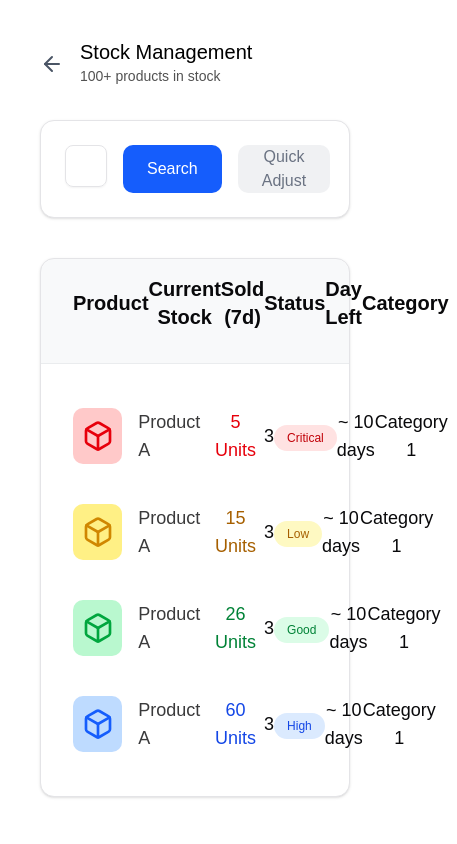
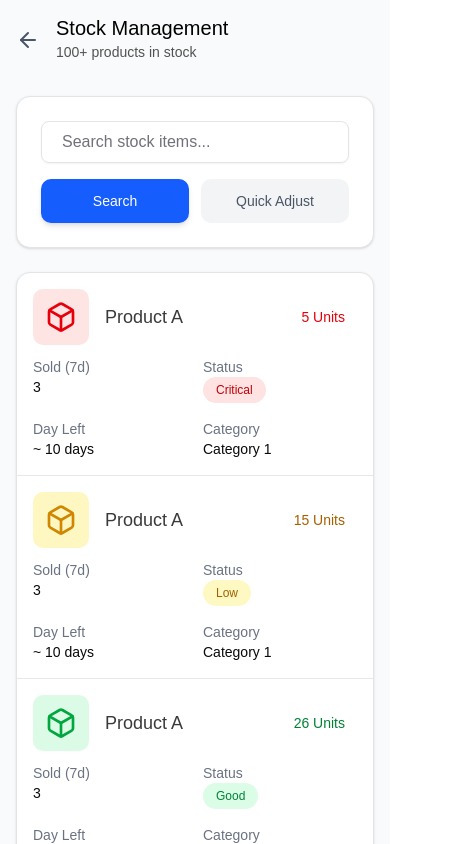
Before and after one commit to SiamAlSobari/frontend-dinacom, a Next.js app: page /dashboard/view in a window 390 px wide. Shown: the top 844 px of the page, 457 px wide, since content can reach past the window. Built offline with nearby package versions, Linux system fonts and the light colour scheme.

Commit message:
fix: responsive

```diff
--- a/src/app/auth/page.tsx
+++ b/src/app/auth/page.tsx
@@ -1,13 +1,13 @@
 'use client'
 
-import React, { useState } from 'react'
+import React from 'react'
 import { Card } from '@/common/shadcn-ui/card'
 import SignInForm from '@/features/auth/SignInForm'
 import SignUpForm from '@/features/auth/SignUpForm'
 import Image from 'next/image'
 
 export default function AuthPage() {
-  const [tab, setTab] = useState<'signin' | 'signup'>('signin')
+  const [tab, setTab] = React.useState<'signin' | 'signup'>('signin')
 
   return (
     <div className="min-h-screen flex flex-col lg:flex-row overflow-hidden">
--- a/src/app/dashboard/page.tsx
+++ b/src/app/dashboard/page.tsx
@@ -1,7 +1,10 @@
+import HeaderDashboardIndex from '@/features/dashboard/index/HeaderDashboardIndex'
 import React from 'react'
 
 export default function DashboardRootPage() {
   return (
-    <div>page</div>
+    <div>
+        <HeaderDashboardIndex />
+    </div>
   )
 }
--- a/src/app/dashboard/view/page.tsx
+++ b/src/app/dashboard/view/page.tsx
@@ -1,5 +1,4 @@
 "use client"
-
 import StockSearchBar from "@/features/dashboard/view-stock/StockSearchBar"
 import StockTable from "@/features/dashboard/view-stock/StockTable"
 import { ArrowLeft } from "lucide-react"
@@ -7,6 +6,7 @@ import React from "react"
 
 export default function ViewStockPage() {
   const [search, setSearch] = React.useState("")
+  const [tab, setTab] = React.useState<"view" | "adjust">("view")
 
   const stockItems = [
     { name: "Product A", stock_in: 5, stock_out: 3, status: "Critical", day_left: 10, caregory: "Category 1", image: "saas.png" },
@@ -22,13 +22,12 @@ export default function ViewStockPage() {
   )
 
   return (
-    <div className="p-10">
+    <div className="p-4 sm:p-6 lg:p-10 min-h-screen bg-gray-50">
       {/* Page Header */}
       <div className="flex items-center gap-4 mb-8">
         <button>
           <ArrowLeft className="text-gray-600" size={24} />
         </button>
-
         <div className="flex flex-col">
           <div className="text-black text-xl font-normal leading-6">
             Stock Management
@@ -40,7 +39,7 @@ export default function ViewStockPage() {
       </div>
 
       {/* Search */}
-      <StockSearchBar search={search} setSearch={setSearch} />
+      <StockSearchBar tabs={tab} setTabs={(value) => setTab(value as "view" | "adjust")} search={search} setSearch={setSearch} />
 
       {/* Table */}
       <StockTable items={filteredStock} />
--- /dev/null
+++ b/src/features/dashboard/index/HeaderDashboardIndex.tsx
@@ -0,0 +1,25 @@
+import Image from 'next/image'
+import Link from 'next/link'
+import React from 'react'
+
+export default function HeaderDashboardIndex() {
+    return (
+        <header className="flex p-5 px-9 border-b items-center gap-3 ">
+            <Link href="/dashboard" className="flex items-start gap-3">
+                <div className="inline-flex items-center justify-center w-13 h-13 bg-blue-600 rounded-md ">
+                    <Image
+                        src="/icons/inventa_icon_white.png"
+                        alt="Logo"
+                        width={32}
+                        height={36}
+                    />
+                </div>
+                <div className="flex items-start flex-col">
+
+                    <h1 className="text-md font-normal text-stone-900">Inventa</h1>
+                    <span className="text-sm font-normal text-stone-600">Dashboard </span>
+                </div>
+            </Link>
+        </header>
+    )
+}
--- a/src/features/dashboard/view-stock/ProductBackgroundColor.tsx
+++ b/src/features/dashboard/view-stock/ProductBackgroundColor.tsx
@@ -10,27 +10,27 @@ function getColorByStatus(status: string) {
   switch (status) {
     case 'Critical':
       return {
-        bg: 'bg-red-200',
+        bg: 'bg-red-200/50',
         icon: 'text-red-600'
       }
     case 'Low':
       return {
-        bg: 'bg-yellow-200',
+        bg: 'bg-yellow-200/50',
         icon: 'text-yellow-600'
       }
     case 'Good':
       return {
-        bg: 'bg-green-200',
+        bg: 'bg-green-200/50',
         icon: 'text-green-600'
       }
     case 'High':
       return {
-        bg: 'bg-blue-200',
+        bg: 'bg-blue-200/50',
         icon: 'text-blue-600'
       }
     default:
       return {
-        bg: 'bg-gray-200',
+        bg: 'bg-gray-200/50',
         icon: 'text-gray-600'
       }
   }
--- a/src/features/dashboard/view-stock/StockSearchBar.tsx
+++ b/src/features/dashboard/view-stock/StockSearchBar.tsx
@@ -4,27 +4,52 @@ import { Input } from '@/common/shadcn-ui/input'
 interface Props {
   search: string
   setSearch: (value: string) => void
+  tabs: string
+  setTabs: (value: string) => void
 }
 
-export default function StockSearchBar({ search, setSearch }: Props) {
+export default function StockSearchBar({
+  search,
+  setSearch,
+  tabs,
+  setTabs,
+}: Props) {
   return (
-    <Card>
-      <CardContent>
-        <div className="flex">
+    <Card className="mb-6">
+      <CardContent >
+        <div className="flex flex-col gap-4 lg:flex-row lg:items-center lg:gap-6">
+          {/* Input Search */}
           <Input
             value={search}
             onChange={(e) => setSearch(e.target.value)}
-            className="p-5 flex-1"
+            className="w-full lg:flex-1 p-5"
             placeholder="Search stock items..."
           />
 
-          <button className="ml-4 px-6 bg-blue-600 text-white rounded-lg font-medium">
-            Search
-          </button>
+          {/* Buttons */}
+          <div className="flex gap-3 w-full lg:w-auto">
+            <button
+              onClick={() => setTabs('view')}
+              className={`flex-1 lg:flex-none px-6 py-3 rounded-lg font-medium text-sm sm:text-base transition-all ${
+                tabs === 'view'
+                  ? 'bg-blue-600 text-white shadow-md'
+                  : 'bg-gray-100 text-gray-600 hover:bg-gray-200'
+              }`}
+            >
+              Search
+            </button>
 
-          <button className="ml-4 px-6 bg-gray-400/15 text-gray-500 rounded-lg font-medium">
-            Quick Adjust
-          </button>
+            <button
+              onClick={() => setTabs('adjust')}
+              className={`flex-1 lg:flex-none px-6 py-3 rounded-lg font-medium text-sm sm:text-base transition-all ${
+                tabs === 'adjust'
+                  ? 'bg-blue-600 text-white shadow-md'
+                  : 'bg-gray-100 text-gray-600 hover:bg-gray-200'
+              }`}
+            >
+              Quick Adjust
+            </button>
+          </div>
         </div>
       </CardContent>
     </Card>
--- a/src/features/dashboard/view-stock/StockTable.tsx
+++ b/src/features/dashboard/view-stock/StockTable.tsx
@@ -1,6 +1,7 @@
 import { Card, CardContent, CardHeader } from '@/common/shadcn-ui/card'
 import StockTableHeader from './StockTableHeader'
 import StockTableRow from './StockTableRow'
+import StockTableRowMobile from './StokTableRowMobile'
 
 interface StockItem {
   name: string
@@ -14,20 +15,30 @@ interface StockItem {
 
 export default function StockTable({ items }: { items: StockItem[] }) {
   return (
-    <Card className="mt-10 pt-0">
-      <CardHeader className="py-4 border-b border-gray-500/10 rounded-tl-xl rounded-tr-xl bg-gray-300/15">
+    <Card className="mt-6 py-0 lg:mt-10">
+      <CardHeader className="hidden lg:block py-4 border-b border-gray-500/10 rounded-tl-xl rounded-tr-xl bg-gray-300/15">
         <StockTableHeader />
       </CardHeader>
 
-      <CardContent>
-        {items.map((item, index) => (
-          <StockTableRow key={index} item={item} />
-        ))}
-
-        {items.length === 0 && (
+      <CardContent className="p-0">
+        {items.length === 0 ? (
           <div className="text-center py-10 text-gray-400">
             Product not found
           </div>
+        ) : (
+          <>
+            <div className="hidden lg:block">
+              {items.map((item, index) => (
+                <StockTableRow key={index} item={item} />
+              ))}
+            </div>
+
+            <div className="lg:hidden divide-y divide-gray-200">
+              {items.map((item, index) => (
+                <StockTableRowMobile key={index} item={item} />
+              ))}
+            </div>
+          </>
         )}
       </CardContent>
     </Card>
--- a/src/features/dashboard/view-stock/StockTableHeader.tsx
+++ b/src/features/dashboard/view-stock/StockTableHeader.tsx
@@ -1,12 +1,12 @@
 export default function StockTableHeader() {
   return (
     <div className="grid grid-cols-[2fr_1fr_1fr_1fr_1fr_1fr] items-center px-2">
-      <div className="font-semibold text-xl">Product</div>
-      <div className="font-semibold text-xl text-center">Current Stock</div>
-      <div className="font-semibold text-xl text-center">Sold (7d)</div>
-      <div className="font-semibold text-xl text-center">Status</div>
-      <div className="font-semibold text-xl text-center">Day Left</div>
-      <div className="font-semibold text-xl text-center">Category</div>
+      <div className="font-medium text-xl">Product</div>
+      <div className="font-medium text-xl text-center">Current Stock</div>
+      <div className="font-medium text-xl text-center">Sold (7d)</div>
+      <div className="font-medium text-xl text-center">Status</div>
+      <div className="font-medium text-xl text-center">Day Left</div>
+      <div className="font-medium text-xl text-center">Category</div>
     </div>
   )
 }
--- a/src/features/dashboard/view-stock/StockTableRow.tsx
+++ b/src/features/dashboard/view-stock/StockTableRow.tsx
@@ -2,28 +2,22 @@ import ProductBackgroundColor from "./ProductBackgroundColor";
 import StatusBadgeColor from "./StatusBadgeColor";
 import UnitStockViewColor from "./UnitStockViewColor";
 
-
 export default function StockTableRow({ item }: { item: any }) {
   return (
-    <div className="grid grid-cols-[2fr_1fr_1fr_1fr_1fr_1fr] items-center py-4 px-2">
+    <div className="grid grid-cols-[2fr_1fr_1fr_1fr_1fr_1fr] items-center py-4 px-7 border-b border-gray-100 last:border-0">
       <ProductBackgroundColor name={item.name} status={item.status} />
-
       <div className={`font-medium text-lg text-center px-2 py-1 rounded-lg ${UnitStockViewColor(item.stock_in)}`}>
         {item.stock_in} Units
       </div>
-
       <div className="font-medium text-lg text-center">
         {item.stock_out}
       </div>
-
       <div className="font-medium text-lg text-center">
         {StatusBadgeColor(item.status)}
       </div>
-
       <div className="font-medium text-lg text-center">
         ~ {item.day_left} days
       </div>
-
       <div className="font-medium text-lg text-center">
         {item.caregory}
       </div>
--- /dev/null
+++ b/src/features/dashboard/view-stock/StokTableRowMobile.tsx
@@ -0,0 +1,35 @@
+import ProductBackgroundColor from "./ProductBackgroundColor";
+import StatusBadgeColor from "./StatusBadgeColor";
+import UnitStockViewColor from "./UnitStockViewColor";
+
+export default function StockTableRowMobile({ item }: { item: any }) {
+  return (
+    <div className="p-4 space-y-3">
+      <div className="flex items-center justify-between">
+        <ProductBackgroundColor name={item.name} status={item.status} />
+        <div className={`px-3 py-1 rounded-lg text-sm font-medium ${UnitStockViewColor(item.stock_in)}`}>
+          {item.stock_in} Units
+        </div>
+      </div>
+
+      <div className="grid grid-cols-2 gap-4 text-sm">
+        <div>
+          <span className="text-gray-500">Sold (7d)</span>
+          <p className="font-medium">{item.stock_out}</p>
+        </div>
+        <div>
+          <span className="text-gray-500">Status</span>
+          <p className="font-medium">{StatusBadgeColor(item.status)}</p>
+        </div>
+        <div>
+          <span className="text-gray-500">Day Left</span>
+          <p className="font-medium">~ {item.day_left} days</p>
+        </div>
+        <div>
+          <span className="text-gray-500">Category</span>
+          <p className="font-medium">{item.caregory}</p>
+        </div>
+      </div>
+    </div>
+  )
+}
```
